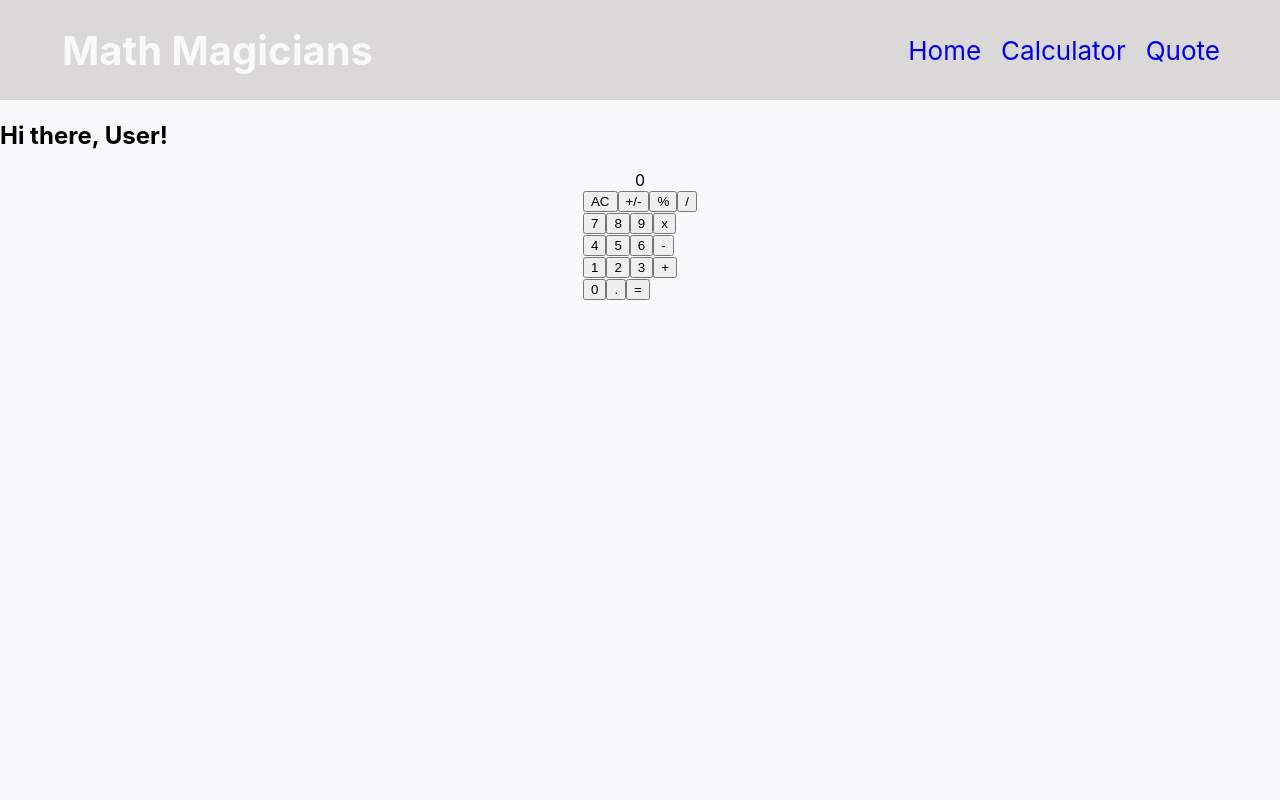
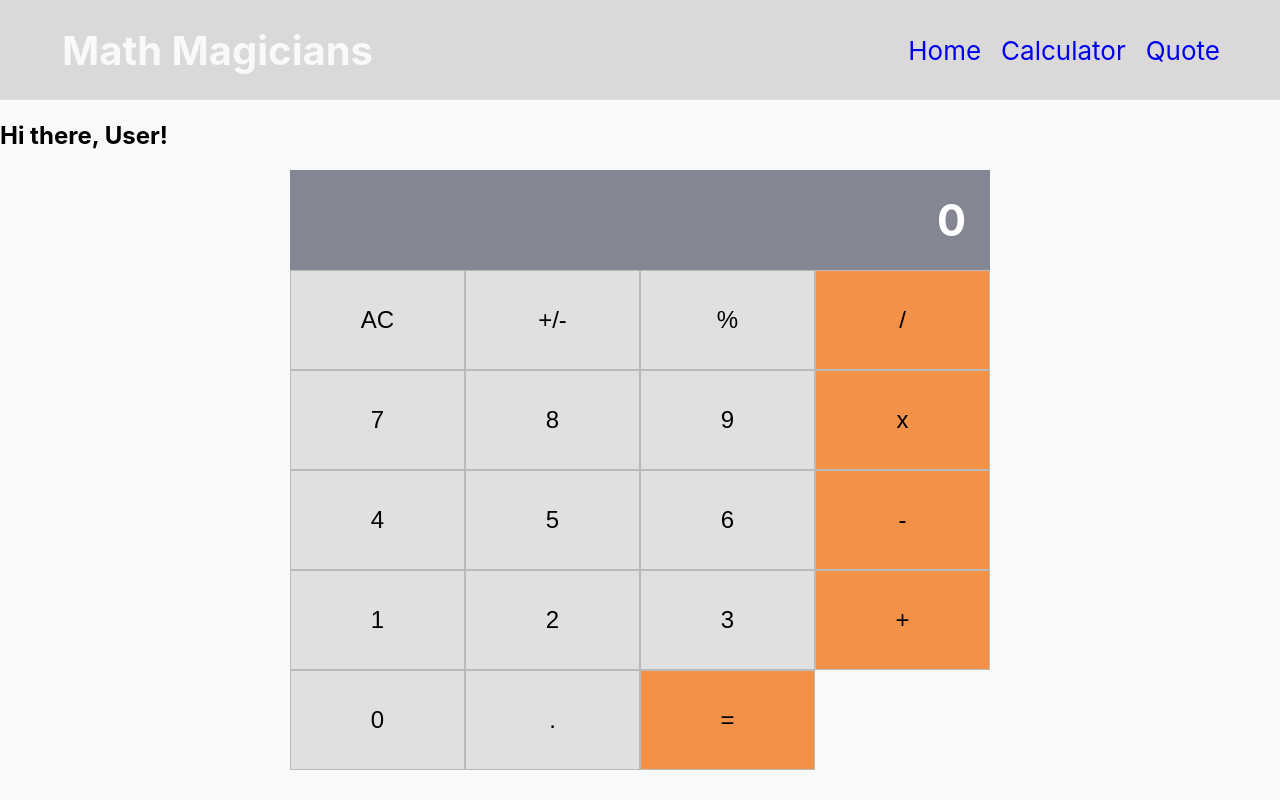
Before and after one commit to Laguna1/calculator-app-react, a React (Create React App) app: page /App in a window 1280 px wide. Built offline with nearby package versions, Linux system fonts and the light colour scheme.

Commit message:
Add calculator styling

```diff
--- a/src/App.css
+++ b/src/App.css
@@ -43,6 +43,45 @@
   text-align: justify;
 }
 
+.display {
+  width: 700px;
+  text-align: right;
+  background-color: #858693;
+  font-size: 2.7rem;
+  box-sizing: border-box;
+  padding: 1.5rem;
+  color: white;
+  height: 100px;
+  font-weight: bold;
+}
+
+.btn-row {
+  display: flex;
+  width: 700px;
+  height: 100px;
+}
+
+.button {
+  width: 25%;
+  font-size: 1.5rem;
+  box-sizing: border-box;
+  height: 100%;
+  color: #000;
+  border: 0.1rem solid #bababa;
+}
+
+.grey {
+  background-color: #e0e0e0;
+}
+
+.orange {
+  background-color: #f39148;
+}
+
+.big {
+  width: 50%;
+}
+
 .quote-page {
   display: flex;
   justify-content: center;
--- a/src/components/Button.js
+++ b/src/components/Button.js
@@ -1,29 +1,38 @@
 import React from 'react';
 import PropTypes from 'prop-types';
 
-const Button = props => {
-  const { buttonName, handleClick } = props;
+function Button({
+  buttonName, wide, color, handleClick,
+}) {
+  let className = `button ${color}`;
+  if (wide) {
+    className += 'big';
+  }
   return (
     <button
+      name={buttonName}
+      value={buttonName}
       type="button"
+      className={className}
       onClick={() => {
-        handleClick(buttonName);
+				handleClick(buttonName); // eslint-disable-line
       }}
-      value={buttonName}
     >
       {buttonName}
     </button>
   );
-};
+}
 
 Button.propTypes = {
-  buttonName: PropTypes.string,
-  handleClick: PropTypes.func,
+  buttonName: PropTypes.string.isRequired,
+  color: PropTypes.string,
+  wide: PropTypes.bool,
+  handleClick: PropTypes.func.isRequired,
 };
 
 Button.defaultProps = {
-  buttonName: '',
-  handleClick: undefined,
+  wide: false,
+  color: 'orange',
 };
 
 export default Button;
--- a/src/components/ButtonPanel.js
+++ b/src/components/ButtonPanel.js
@@ -4,37 +4,37 @@ import Button from './Button';
 
 const ButtonPanel = ({ clickHandler }) => (
   <div>
-    <div className="">
-      <Button handleClick={clickHandler} buttonName="AC" />
-      <Button handleClick={clickHandler} buttonName="+/-" />
-      <Button handleClick={clickHandler} buttonName="%" />
+    <div className="btn-row">
+      <Button handleClick={clickHandler} color="grey" buttonName="AC" />
+      <Button handleClick={clickHandler} color="grey" buttonName="+/-" />
+      <Button handleClick={clickHandler} color="grey" buttonName="%" />
       <Button handleClick={clickHandler} buttonName="/" />
     </div>
 
-    <div className="">
-      <Button handleClick={clickHandler} buttonName="7" />
-      <Button handleClick={clickHandler} buttonName="8" />
-      <Button handleClick={clickHandler} buttonName="9" />
+    <div className="btn-row">
+      <Button handleClick={clickHandler} color="grey" buttonName="7" />
+      <Button handleClick={clickHandler} color="grey" buttonName="8" />
+      <Button handleClick={clickHandler} color="grey" buttonName="9" />
       <Button handleClick={clickHandler} buttonName="x" />
     </div>
 
-    <div className="">
-      <Button handleClick={clickHandler} buttonName="4" />
-      <Button handleClick={clickHandler} buttonName="5" />
-      <Button handleClick={clickHandler} buttonName="6" />
+    <div className="btn-row">
+      <Button handleClick={clickHandler} color="grey" buttonName="4" />
+      <Button handleClick={clickHandler} color="grey" buttonName="5" />
+      <Button handleClick={clickHandler} color="grey" buttonName="6" />
       <Button handleClick={clickHandler} buttonName="-" />
     </div>
 
-    <div className="">
-      <Button handleClick={clickHandler} buttonName="1" />
-      <Button handleClick={clickHandler} buttonName="2" />
-      <Button handleClick={clickHandler} buttonName="3" />
+    <div className="btn-row">
+      <Button handleClick={clickHandler} color="grey" buttonName="1" />
+      <Button handleClick={clickHandler} color="grey" buttonName="2" />
+      <Button handleClick={clickHandler} color="grey" buttonName="3" />
       <Button handleClick={clickHandler} buttonName="+" />
     </div>
 
-    <div>
-      <Button handleClick={clickHandler} buttonName="0" />
-      <Button handleClick={clickHandler} buttonName="." />
+    <div className="btn-row">
+      <Button handleClick={clickHandler} color="grey" buttonName="0" />
+      <Button handleClick={clickHandler} color="grey" buttonName="." />
       <Button handleClick={clickHandler} buttonName="=" />
     </div>
   </div>
--- a/src/components/Display.js
+++ b/src/components/Display.js
@@ -4,7 +4,7 @@ import PropTypes from 'prop-types';
 const Display = props => {
   const { result } = props;
   return (
-    <div className="">
+    <div className="display">
       {result}
     </div>
   );
```
